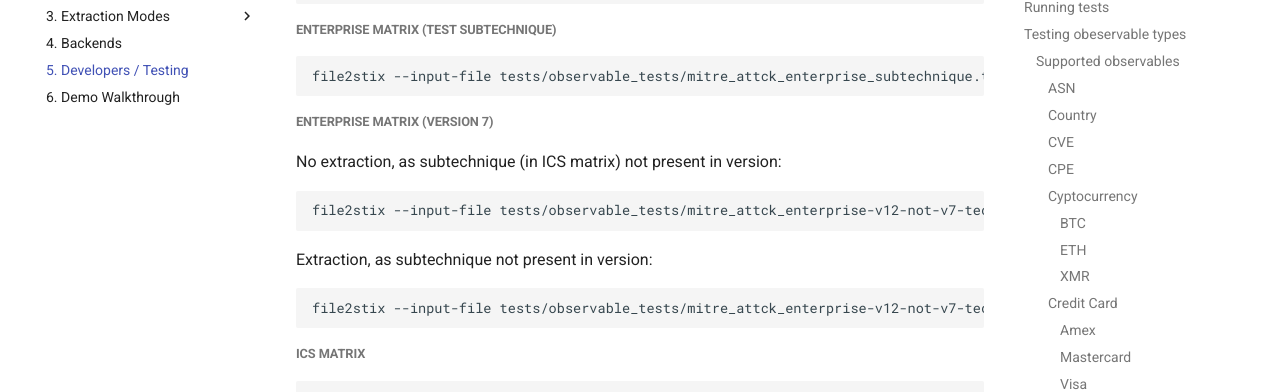
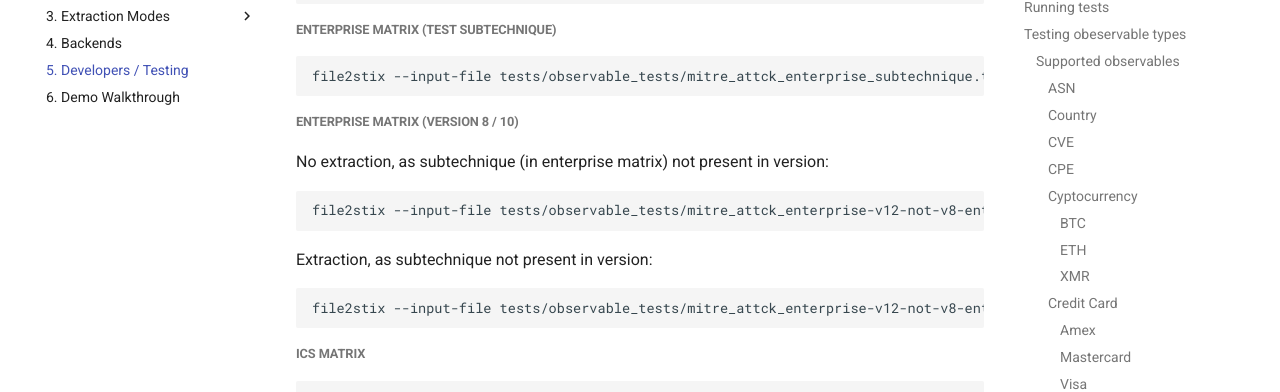
Before and after one commit to signalscorps/file2stix, an MkDocs documentation site: the page built from docs/developers.md, in a window 1280 px wide and 900 px high, scrolled down 4145 px. Shown: the part 146-538 px from the top of the window. Built offline with MkDocs 1.6.1 and Material for MkDocs 9.7.7, drawn with Linux system fonts in a browser that asks for light colours; comment, search, counter and statistics services are not loaded; some of the changed text lies outside the part shown.

Commit message:
adding some new test and docs

````diff
--- a/docs/developers.md
+++ b/docs/developers.md
@@ -254,21 +254,19 @@
 file2stix --input-file tests/observable_tests/mitre_attck_enterprise_subtechnique.txt --update-mitre-cti-database
 ```
 
-##### Enterprise Matrix (version 7)
+##### Enterprise Matrix (version 8 / 10)
 
-No extraction, as subtechnique (in ICS matrix) not present in version:
+No extraction, as subtechnique (in enterprise matrix) not present in version:
 
 ```shell
-file2stix --input-file tests/observable_tests/mitre_attck_enterprise-v12-not-v7-technique.txt --update-mitre-cti-database --mitre-attack-version "ATT&CK-v7.0"
+file2stix --input-file tests/observable_tests/mitre_attck_enterprise-v12-not-v8-enterprise-technique.txt --update-mitre-cti-database --mitre-attack-version "ATT&CK-v8.0"
 ```
 
 Extraction, as subtechnique not present in version:
 
-
 ```shell
-file2stix --input-file tests/observable_tests/mitre_attck_enterprise-v12-not-v7-technique.txt --update-mitre-cti-database --mitre-attack-version "ATT&CK-v12.1"
+file2stix --input-file tests/observable_tests/mitre_attck_enterprise-v12-not-v8-enterprise-technique.txt --update-mitre-cti-database --mitre-attack-version "ATT&CK-v12.1"
 ```
-
 
 ##### ICS Matrix
 
@@ -352,6 +350,10 @@
 file2stix --input-file tests/custom_extractions/malware_input_file.txt --custom-extraction-file tests/custom_extractions/malware_custom_extraction_regex.txt
 ```
 
+```shell
+file2stix --input-file tests/observable_tests/ipv4.txt --custom-extraction-file tests/custom_extractions/regex_custom_extraction.txt
+```
+
 ### Extracting explicit ATT&CK Objects
 
 ```shell
@@ -375,6 +377,24 @@
 
 ```shell
 file2stix --input-file tests/lookups/threat-actors.txt
+```
+
+```shell
+file2stix --input-file tests/lookups/tools.txt
+```
+
+### Ignore lookups
+
+Single lookup:
+
+```shell
+file2stix --input-file tests/lookups/tools.txt --ignore-lookup-prefix tools
+```
+
+Multi-lookup
+
+```shell
+file2stix --input-file tests/lookups/multi-lookup-match.txt --ignore-lookup-prefix tools,malware
 ```
 
 ### Disabling lookup file
````
Also changed, not shown: README.md (+1 -5 lines), 3 other files.
